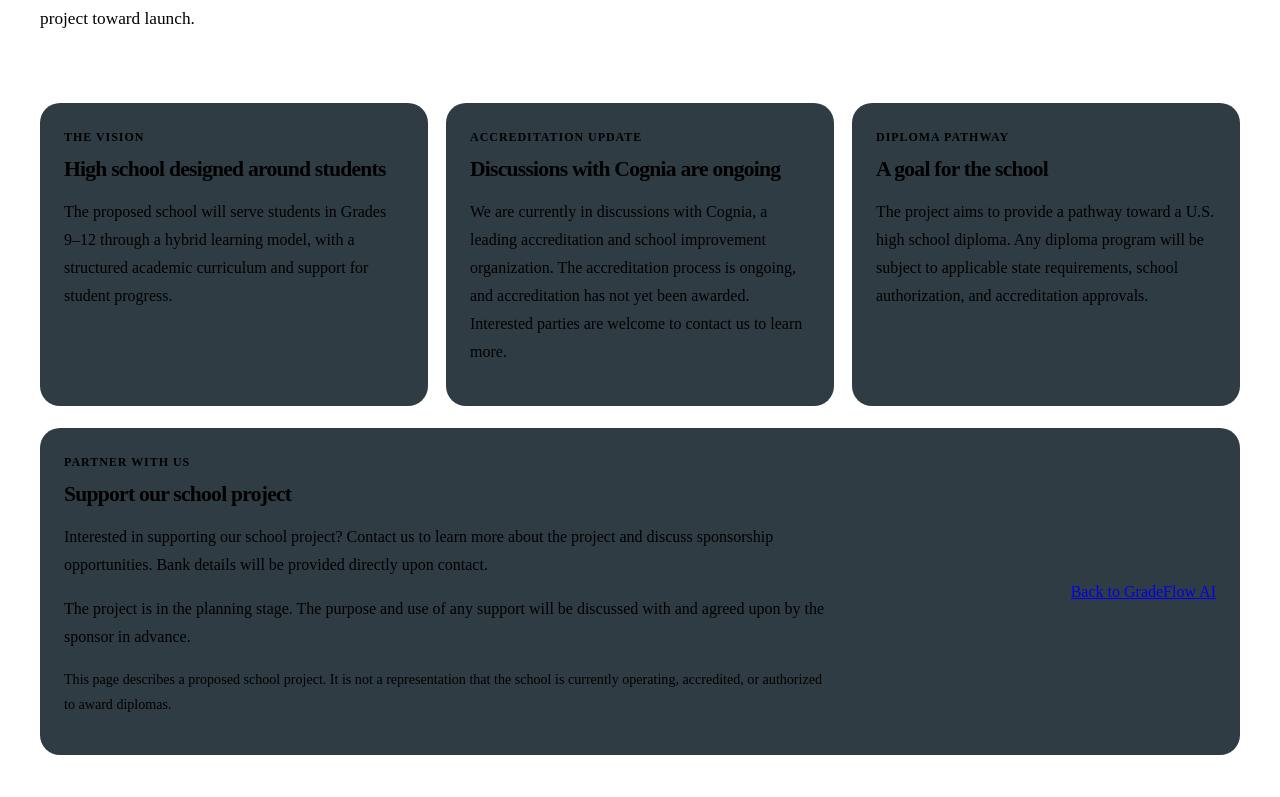
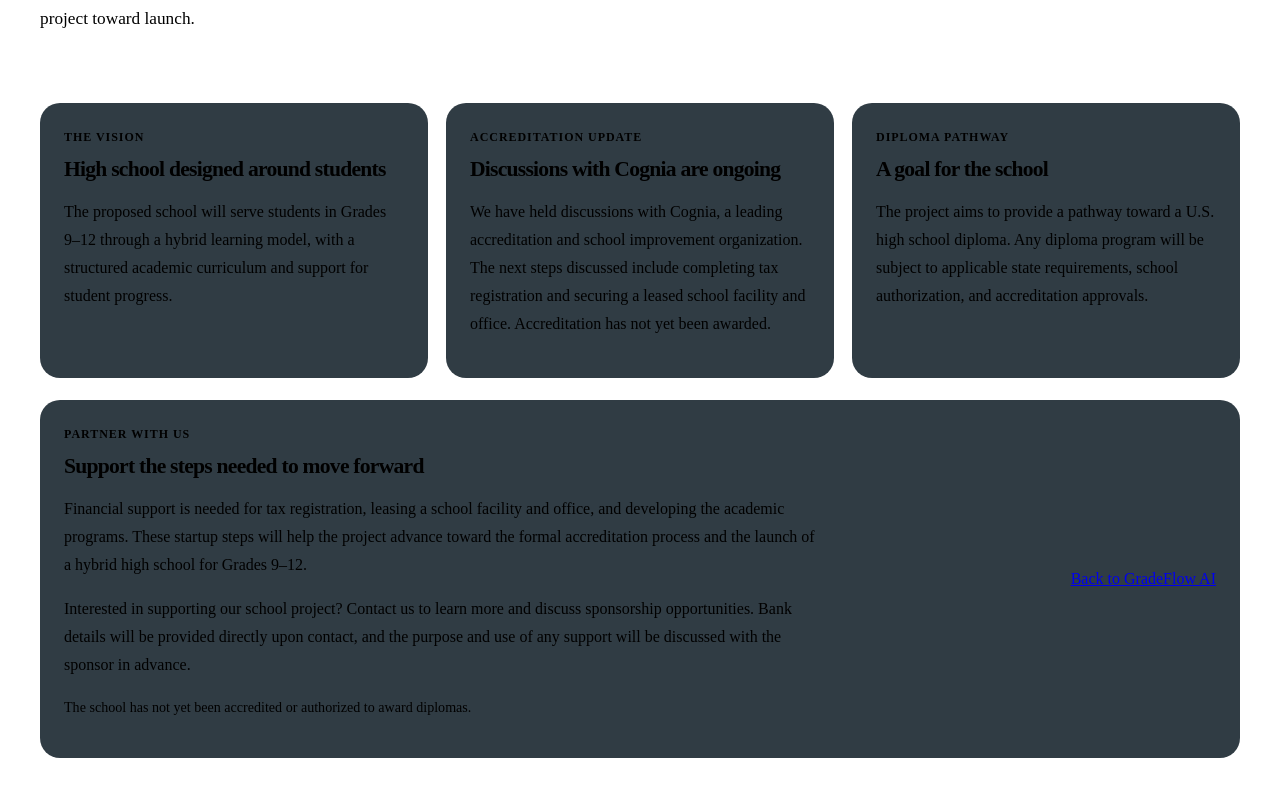
Before and after one commit to globalnexus-max/student-ai-learning-platform, a Next.js app: page /sponsors in a window 1280 px wide. Shown: the part 347-1144 px from the top of the page. Built offline with nearby package versions, Linux system fonts and the light colour scheme.

Commit message:
Clarify school project startup funding needs

```diff
--- a/app/sponsors/page.tsx
+++ b/app/sponsors/page.tsx
@@ -37,9 +37,9 @@ export default function SponsorsPage() {
           <span className="sponsor-label">Accreditation update</span>
           <h2>Discussions with Cognia are ongoing</h2>
           <p>
-            We are currently in discussions with Cognia, a leading accreditation and school improvement
-            organization. The accreditation process is ongoing, and accreditation has not yet been awarded.
-            Interested parties are welcome to contact us to learn more.
+            We have held discussions with Cognia, a leading accreditation and school improvement
+            organization. The next steps discussed include completing tax registration and securing a
+            leased school facility and office. Accreditation has not yet been awarded.
           </p>
         </article>
 
@@ -57,18 +57,19 @@ export default function SponsorsPage() {
       <section className="sponsor-support">
         <div>
           <span className="sponsor-label">Partner with us</span>
-          <h2>Support our school project</h2>
+          <h2>Support the steps needed to move forward</h2>
           <p>
-            Interested in supporting our school project? Contact us to learn more about the project and
-            discuss sponsorship opportunities. Bank details will be provided directly upon contact.
+            Financial support is needed for tax registration, leasing a school facility and office, and
+            developing the academic programs. These startup steps will help the project advance toward
+            the formal accreditation process and the launch of a hybrid high school for Grades 9–12.
           </p>
           <p>
-            The project is in the planning stage. The purpose and use of any support will be discussed
-            with and agreed upon by the sponsor in advance.
+            Interested in supporting our school project? Contact us to learn more and discuss sponsorship
+            opportunities. Bank details will be provided directly upon contact, and the purpose and use of
+            any support will be discussed with the sponsor in advance.
           </p>
           <p className="sponsor-note">
-            This page describes a proposed school project. It is not a representation that the school is
-            currently operating, accredited, or authorized to award diplomas.
+            The school has not yet been accredited or authorized to award diplomas.
           </p>
         </div>
         <Link href="/" className="secondary-btn">Back to GradeFlow AI</Link>
```
